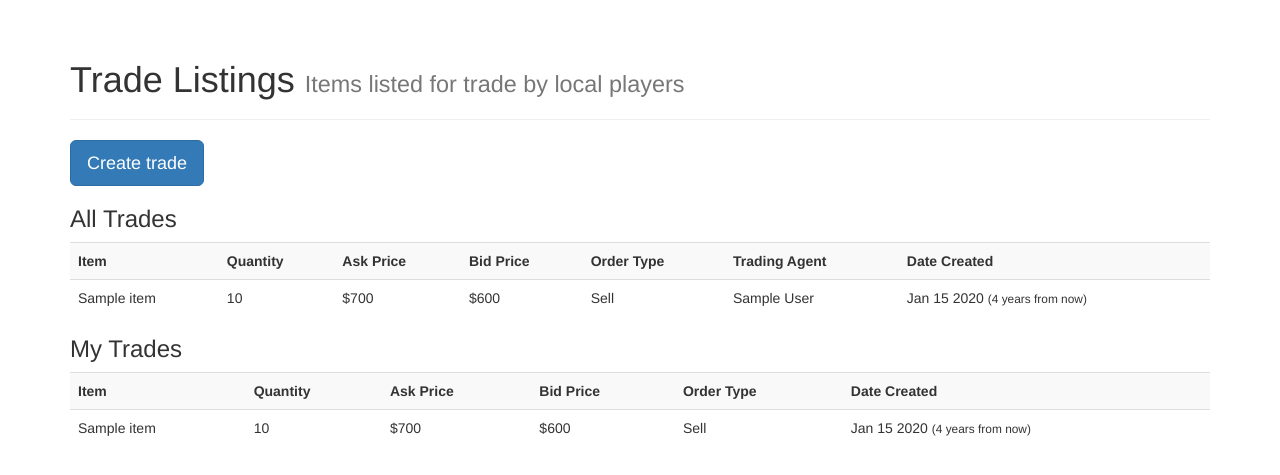
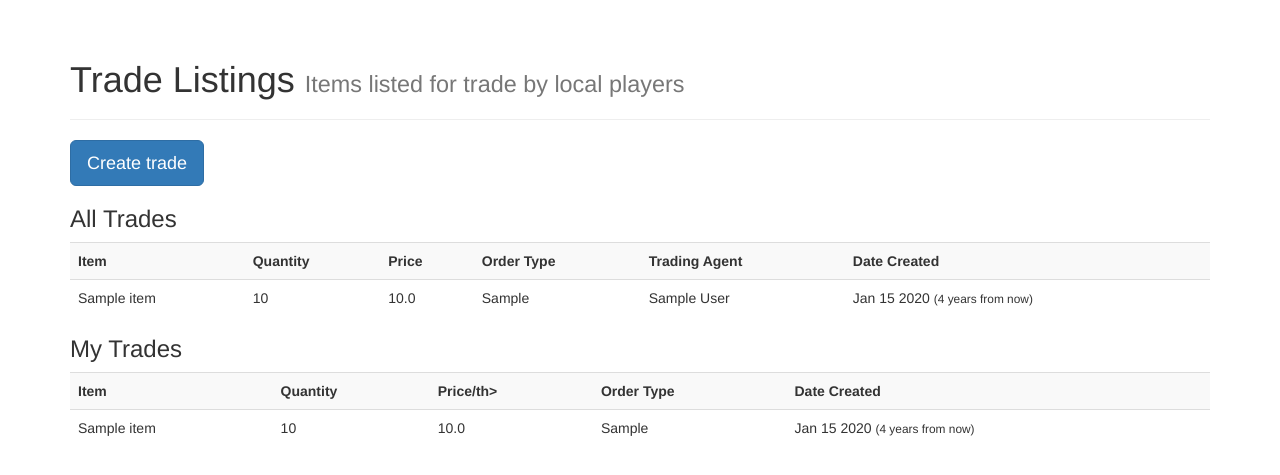
Before and after one commit to tigwyk/dmfg, a Flask app: page /trade in a window 1280 px wide. Shown: the part 52-527 px from the top of the page. Run offline with Flask 2, Linux system fonts and the light colour scheme; a user stored in the database is signed in; tables that the repository leaves empty hold one stand-in row (values such as "Sample post"); some libraries are stand-ins or nearby versions.

```diff
--- a/dmfg/models.py
+++ b/dmfg/models.py
@@ -33,11 +33,15 @@ class Trade(db.Model):
     id = db.Column(db.Integer, primary_key=True)
     created_date = db.Column(db.DateTime)
     quantity = db.Column(db.Integer)
+    price = db.Column(db.Float)
+    order_type = db.Column(db.String)
     user_id = db.Column(db.Integer, db.ForeignKey('user.id'))
     item_id = db.Column(db.Integer, db.ForeignKey('item.id'))
 
-    def __init__(self, name=""):
-        self.name = name
+    def __init__(self, quantity=0,price=0,order_type=""):
+        self.quantity = quantity
+        self.price = price
+        self.order_type = order_type
         self.created_date = datetime.datetime.now()
 
     def __repr__(self):
--- a/dmfg/templates/trade.html
+++ b/dmfg/templates/trade.html
@@ -11,8 +11,7 @@
 <h3>All Trades</h3>
 <th>Item</th>
 <th>Quantity</th>
-<th>Ask Price</th>
-<th>Bid Price</th>
+<th>Price</th>
 <th>Order Type</th>
 <th>Trading Agent</th>
 <th>Date Created</th>
@@ -20,9 +19,8 @@
   <tr>
   <td>{{ trade.item.name }}</td>
   <td>{{ trade.quantity }}</td>
-  <td>$700</td>
-  <td>$600</td>
-  <td>Sell</td>
+  <td>{{ trade.price }}</td>
+  <td>{{ trade.order_type }}</td>
   <td>{{ trade.user.name }}</td>
   <td>{{trade.human_date}} <small>({{trade.human_time}})</small></td>
   </tr>
@@ -32,17 +30,15 @@
 <h3>My Trades</h3>
 <th>Item</th>
 <th>Quantity</th>
-<th>Ask Price</th>
-<th>Bid Price</th>
+<th>Price/th>
 <th>Order Type</th>
 <th>Date Created</th>
 {% for trade in my_trades | sort(reverse=True,attribute='created_date')%}
   <tr>
   <td>{{ trade.item.name }}</td>
   <td>{{ trade.quantity }}</td>
-  <td>$700</td>
-  <td>$600</td>
-  <td>Sell</td>
+  <td>{{ trade.price }}</td>
+  <td>{{ trade.order_type }}</td>
   <td>{{trade.human_date}} <small>({{trade.human_time}})</small></td>
   </tr>
   {% endfor %}
```
